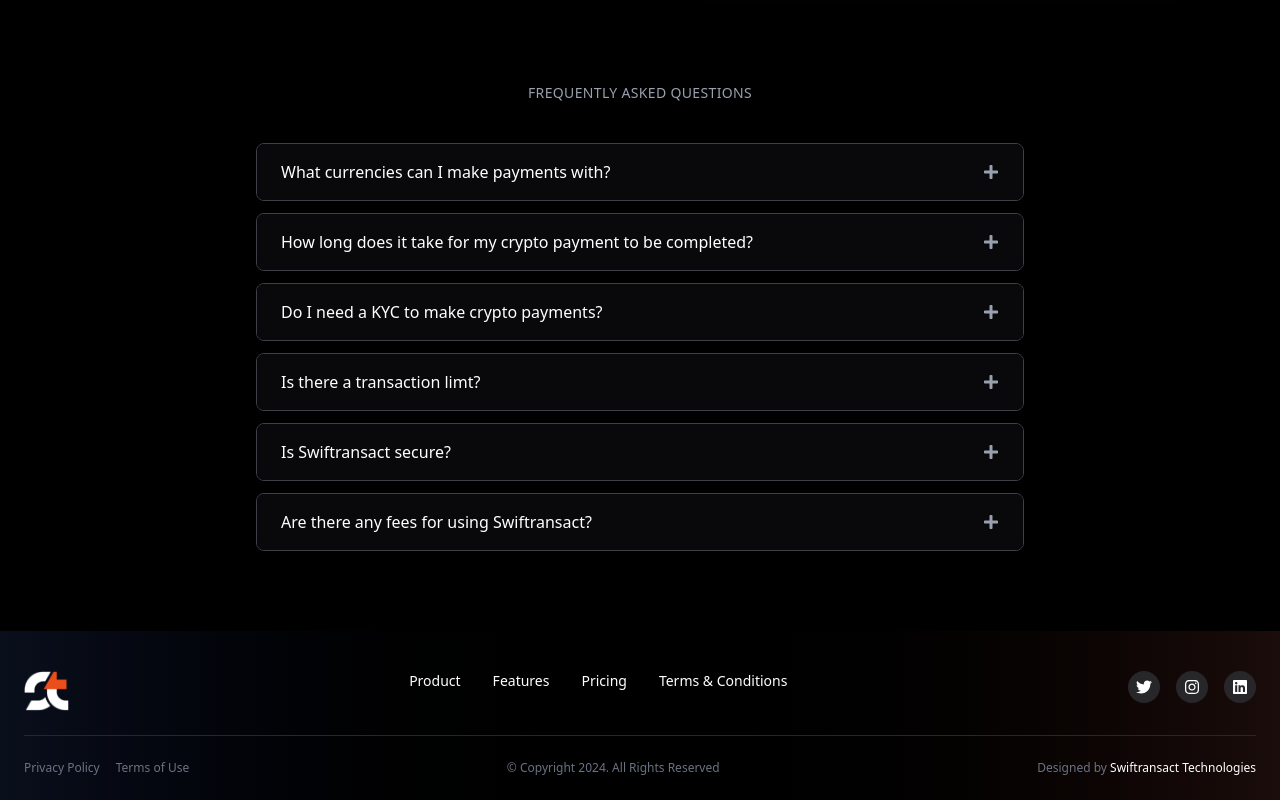
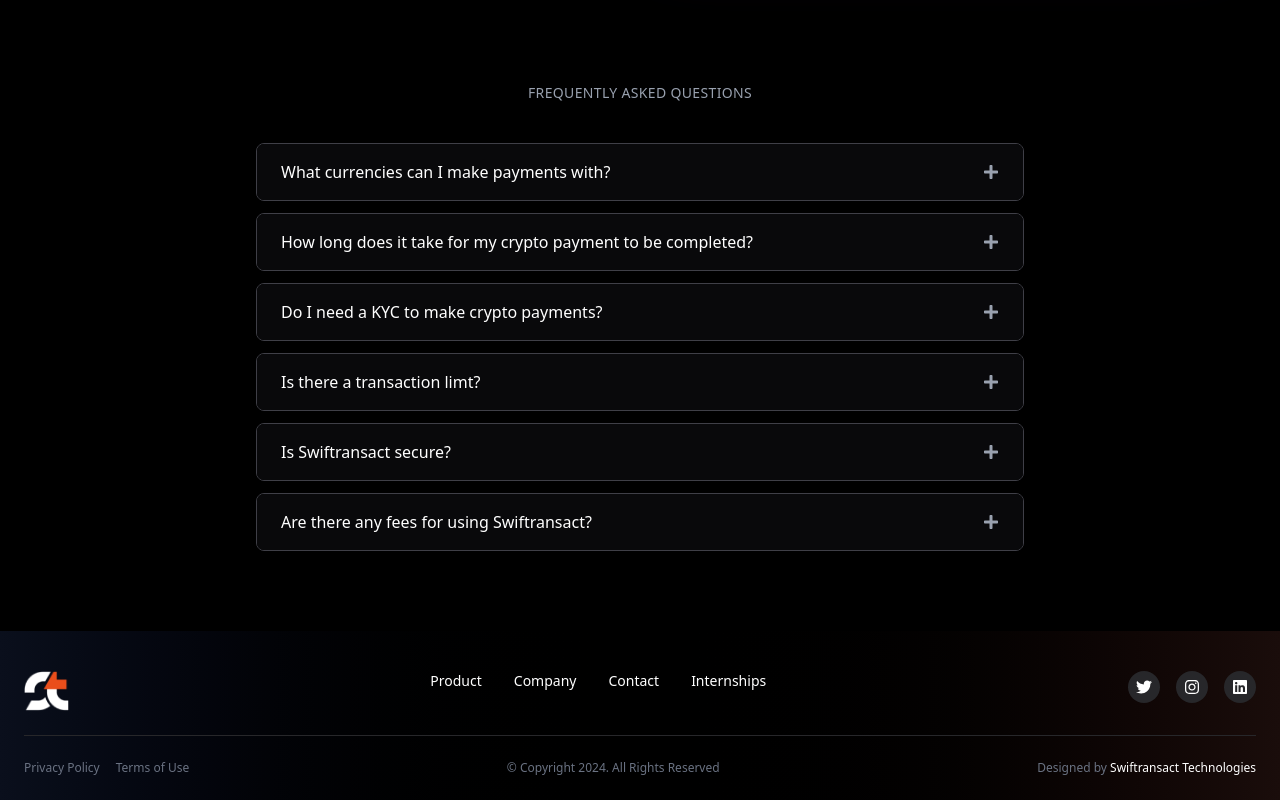
Before and after one commit to swiftransact/swiftransact-landing-page, a React (Vite) app: page / in a window 1280 px wide. Shown: the part 1853-2653 px from the top of the page. Built offline with nearby package versions, Linux system fonts and the light colour scheme.

Commit message:
make changes to footer

```diff
--- a/src/components/Footer.jsx
+++ b/src/components/Footer.jsx
@@ -20,14 +20,14 @@
           <a href="#product" className="hover:text-orange-500 transition">
             Product
           </a>
-          <a href="#features" className="hover:text-orange-500 transition">
-            Features
+          <a href="#company" className="hover:text-orange-500 transition">
+            Company
           </a>
-          <a href="#pricing" className="hover:text-orange-500 transition">
-            Pricing
+          <a href="#contact" className="hover:text-orange-500 transition">
+            Contact
           </a>
-          <a href="#terms" className="hover:text-orange-500 transition">
-            Terms & Conditions
+          <a href="internships" className="hover:text-orange-500 transition">
+            Internships
           </a>
         </nav>
 
```
